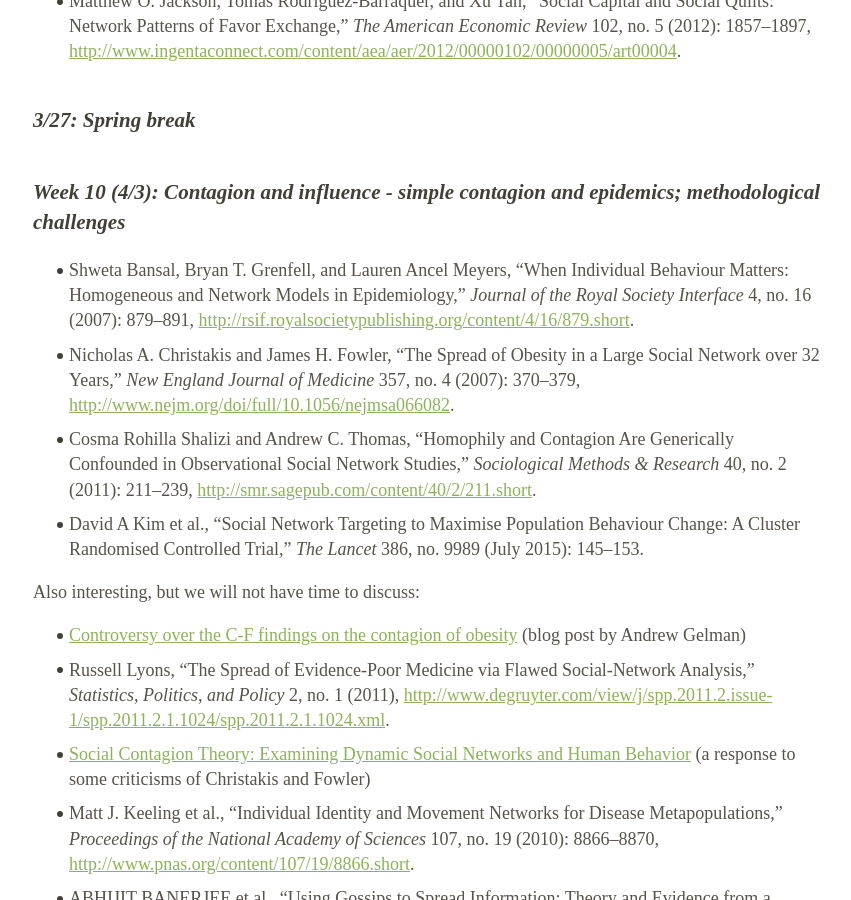
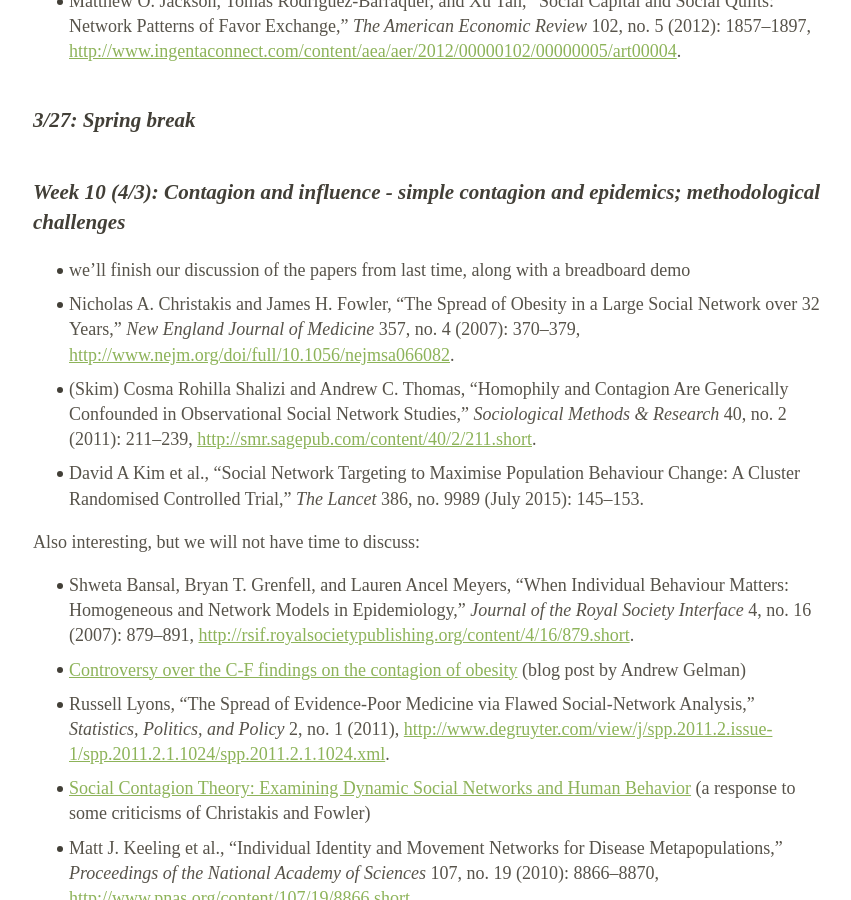
Before and after one commit to dfeehan/dfeehan.github.io, a Jekyll site: the page teaching/2019sp_demog260.html, which Jekyll copies as it is, in a window 1280 px wide and 900 px high, scrolled down 10766 px. Shown: the whole window, without its empty margins (211-1062 px from the left). Built offline with Jekyll 4.4.1, drawn with Linux system fonts in a browser that asks for light colours.

Commit message:
updated grad syllabus

```diff
--- a/teaching/2019sp_demog260.html
+++ b/teaching/2019sp_demog260.html
@@ -554,13 +554,14 @@ The purpose of this paper is to connect the topics of this class to your actual
 <h3 id="spring-break">3/27: Spring break</h3>
 <h3 id="week-10-43-contagion-and-influence---simple-contagion-and-epidemics-methodological-challenges">Week 10 (4/3): Contagion and influence - simple contagion and epidemics; methodological challenges</h3>
 <ul>
-<li><span class="citation" data-cites="bansal_when_2007">Shweta Bansal, Bryan T. Grenfell, and Lauren Ancel Meyers, “When Individual Behaviour Matters: Homogeneous and Network Models in Epidemiology,” <em>Journal of the Royal Society Interface</em> 4, no. 16 (2007): 879–891, <a href="http://rsif.royalsocietypublishing.org/content/4/16/879.short">http://rsif.royalsocietypublishing.org/content/4/16/879.short</a>.</span></li>
+<li>we’ll finish our discussion of the papers from last time, along with a breadboard demo</li>
 <li><span class="citation" data-cites="christakis_spread_2007">Nicholas A. Christakis and James H. Fowler, “The Spread of Obesity in a Large Social Network over 32 Years,” <em>New England Journal of Medicine</em> 357, no. 4 (2007): 370–379, <a href="http://www.nejm.org/doi/full/10.1056/nejmsa066082">http://www.nejm.org/doi/full/10.1056/nejmsa066082</a>.</span></li>
-<li><span class="citation" data-cites="shalizi_homophily_2011">Cosma Rohilla Shalizi and Andrew C. Thomas, “Homophily and Contagion Are Generically Confounded in Observational Social Network Studies,” <em>Sociological Methods &amp; Research</em> 40, no. 2 (2011): 211–239, <a href="http://smr.sagepub.com/content/40/2/211.short">http://smr.sagepub.com/content/40/2/211.short</a>.</span></li>
+<li>(Skim) <span class="citation" data-cites="shalizi_homophily_2011">Cosma Rohilla Shalizi and Andrew C. Thomas, “Homophily and Contagion Are Generically Confounded in Observational Social Network Studies,” <em>Sociological Methods &amp; Research</em> 40, no. 2 (2011): 211–239, <a href="http://smr.sagepub.com/content/40/2/211.short">http://smr.sagepub.com/content/40/2/211.short</a>.</span></li>
 <li><span class="citation" data-cites="kim_social_2015">David A Kim et al., “Social Network Targeting to Maximise Population Behaviour Change: A Cluster Randomised Controlled Trial,” <em>The Lancet</em> 386, no. 9989 (July 2015): 145–153.</span></li>
 </ul>
 <p>Also interesting, but we will not have time to discuss:</p>
 <ul>
+<li><span class="citation" data-cites="bansal_when_2007">Shweta Bansal, Bryan T. Grenfell, and Lauren Ancel Meyers, “When Individual Behaviour Matters: Homogeneous and Network Models in Epidemiology,” <em>Journal of the Royal Society Interface</em> 4, no. 16 (2007): 879–891, <a href="http://rsif.royalsocietypublishing.org/content/4/16/879.short">http://rsif.royalsocietypublishing.org/content/4/16/879.short</a>.</span></li>
 <li><a href="http://andrewgelman.com/2011/06/10/controversy_ove_2/">Controversy over the C-F findings on the contagion of obesity</a> (blog post by Andrew Gelman)</li>
 <li><span class="citation" data-cites="lyons_spread_2011">Russell Lyons, “The Spread of Evidence-Poor Medicine via Flawed Social-Network Analysis,” <em>Statistics, Politics, and Policy</em> 2, no. 1 (2011), <a href="http://www.degruyter.com/view/j/spp.2011.2.issue-1/spp.2011.2.1.1024/spp.2011.2.1.1024.xml">http://www.degruyter.com/view/j/spp.2011.2.issue-1/spp.2011.2.1.1024/spp.2011.2.1.1024.xml</a>.</span></li>
 <li><a href="http://jhfowler.ucsd.edu/examining_dynamic_social_networks.pdf">Social Contagion Theory: Examining Dynamic Social Networks and Human Behavior</a> (a response to some criticisms of Christakis and Fowler)</li>
```
